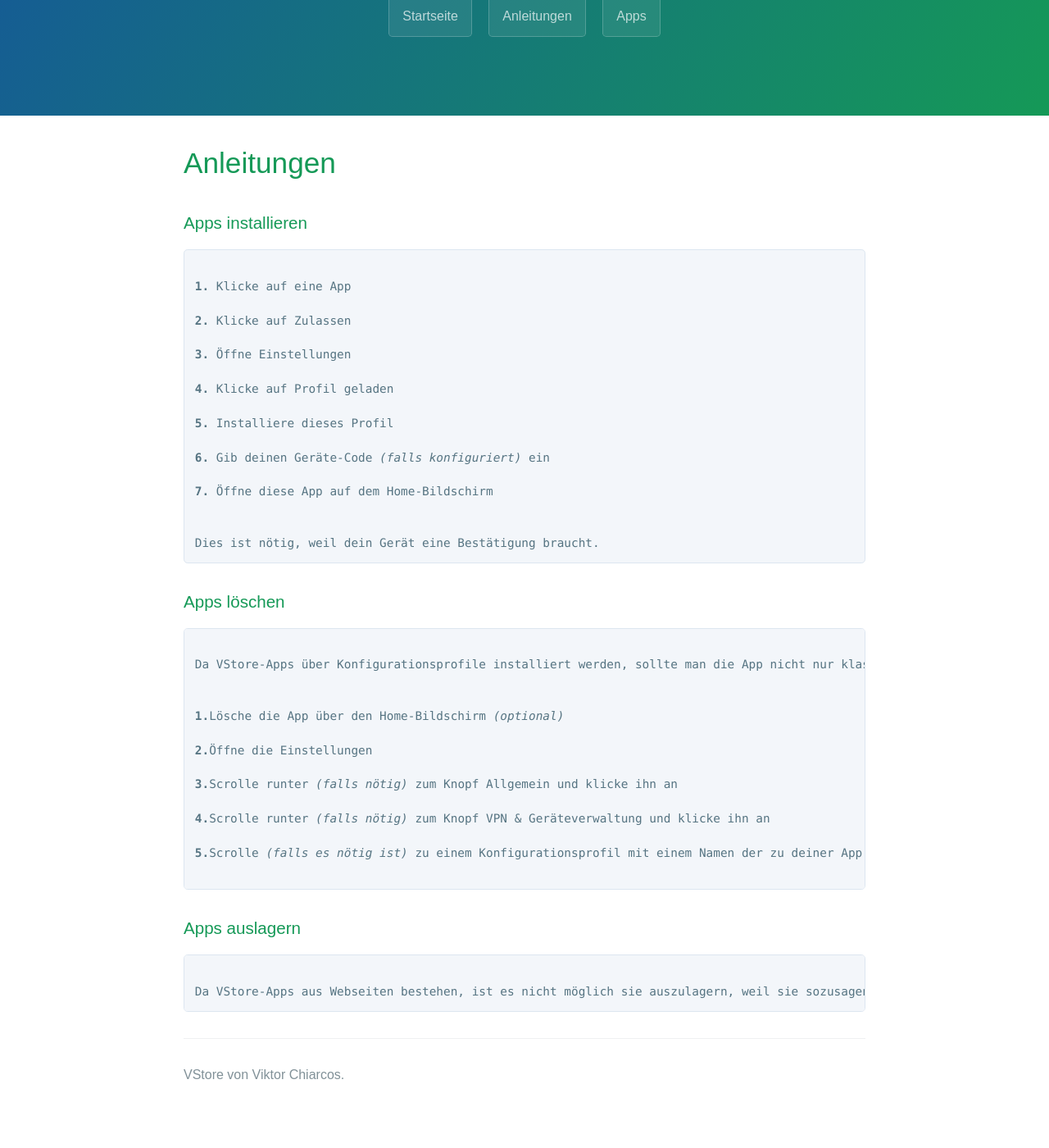
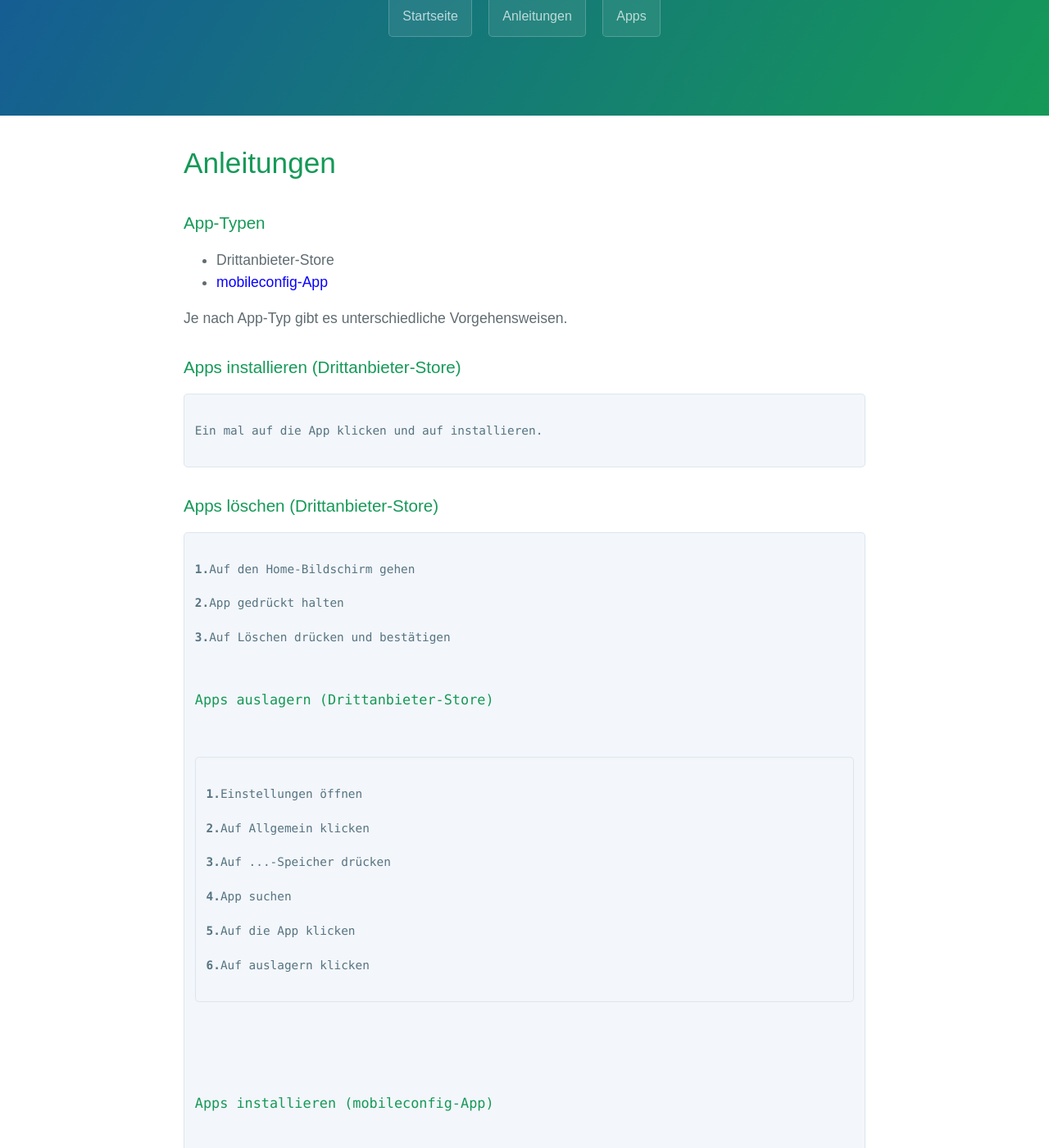
Before and after one commit to die-techniker/vstore, a Jekyll site: the page built from app/anleitungen/index.html, in a window 1280 px wide and 1400 px high, scrolled down 242 px. Shown: the whole window at 82% size. Built offline with Jekyll 4.4.1, drawn with Linux system fonts in a browser that asks for light colours; before the commit the page ends 1597 px from its top, so only the background shows below that; some of the changed text lies outside the part shown.

Commit message:
Update Anleitung for app installation and management

```diff
--- a/app/anleitungen/index.html
+++ b/app/anleitungen/index.html
@@ -20,7 +20,32 @@ excerpt: "Ein kostenloser App-Store für Entwickler und Apple-Gerät-Nutzer"
     <!--<h1 style="font-weight: normal; text-decoration: underline; background-color: #7bff00 ; font-color: #000000">Anleitungen</h1>
     <h3 style="font-weight: italic; text-decoration: underline; background-color: #04ff00 ; font-color: #000000">Apps installieren</h3>-->
     <h1>Anleitungen</h1>
-    <h3>Apps installieren</h3>
+    <h3>App-Typen</h3>
+    <ul>
+      <li>Drittanbieter-Store</li>
+      <li><a href"#mobileconfig-app">mobileconfig-App</a></li>
+    </ul>
+    Je nach App-Typ gibt es unterschiedliche Vorgehensweisen.
+    <h3>Apps installieren (Drittanbieter-Store)</h3>
+    <pre><code>
+Ein mal auf die App klicken und auf installieren.
+    </code></pre>
+    <h3>Apps löschen (Drittanbieter-Store)</h3>
+    <pre><code>
+<b>1.</b>Auf den Home-Bildschirm gehen<br>
+<b>2.</b>App gedrückt halten<br>
+<b>3.</b>Auf Löschen drücken und bestätigen
+    <h3>Apps auslagern (Drittanbieter-Store)</h3>
+    <pre><code>
+<b>1.</b>Einstellungen öffnen<br>
+<b>2.</b>Auf Allgemein klicken<br>
+<b>3.</b>Auf ...-Speicher drücken<br>
+<b>4.</b>App suchen<br>
+<b>5.</b>Auf die App klicken<br>
+<b>6.</b>Auf auslagern klicken
+    </code></pre>
+    <a id="mobileconfig-app"></a>
+    <h3>Apps installieren (mobileconfig-App)</h3>
     </div>
       <pre><code>
 <b>1.</b> Klicke auf eine App<br>
@@ -34,7 +59,7 @@ excerpt: "Ein kostenloser App-Store für Entwickler und Apple-Gerät-Nutzer"
 Dies ist nötig, weil dein Gerät eine Bestätigung braucht.
 </code></pre>
 
-<h3>Apps löschen</h3>
+<h3>Apps löschen (mobileconfig-App)</h3>
     </div>
       <pre><code>
 Da VStore-Apps über Konfigurationsprofile installiert werden, sollte man die App nicht nur klassisch löschen.<br><br>
@@ -45,7 +70,7 @@ Da VStore-Apps über Konfigurationsprofile installiert werden, sollte man die Ap
 <b>5.</b>Scrolle <i>(falls es nötig ist)</i> zu einem Konfigurationsprofil mit einem Namen der zu deiner App passt.<br>
 </code></pre>
 
-<h3>Apps auslagern</h3>
+<h3>Apps auslagern (mobileconfig-App)</h3>
 <pre><code>
 Da VStore-Apps aus Webseiten bestehen, ist es nicht möglich sie auszulagern, weil sie sozusagen bereits <i>ausgelagert</i> sind.
 </code></pre>
```
